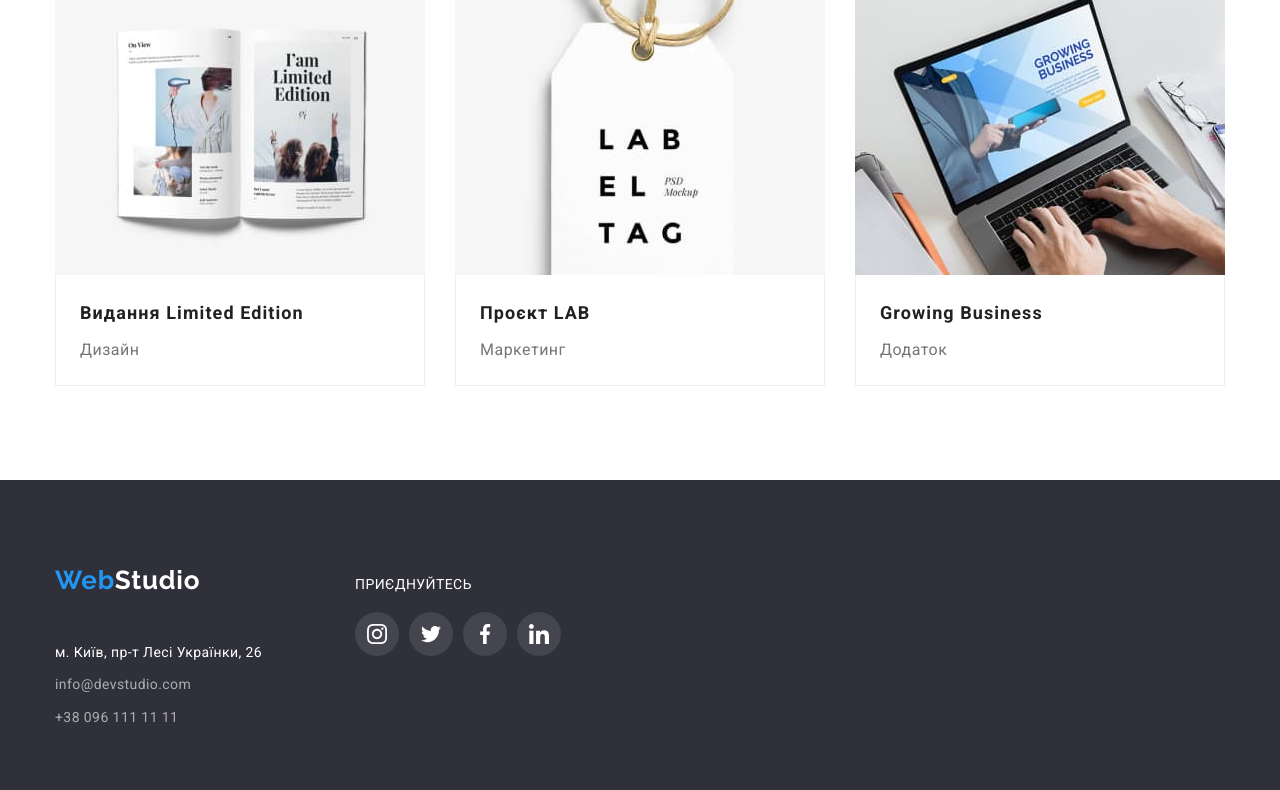
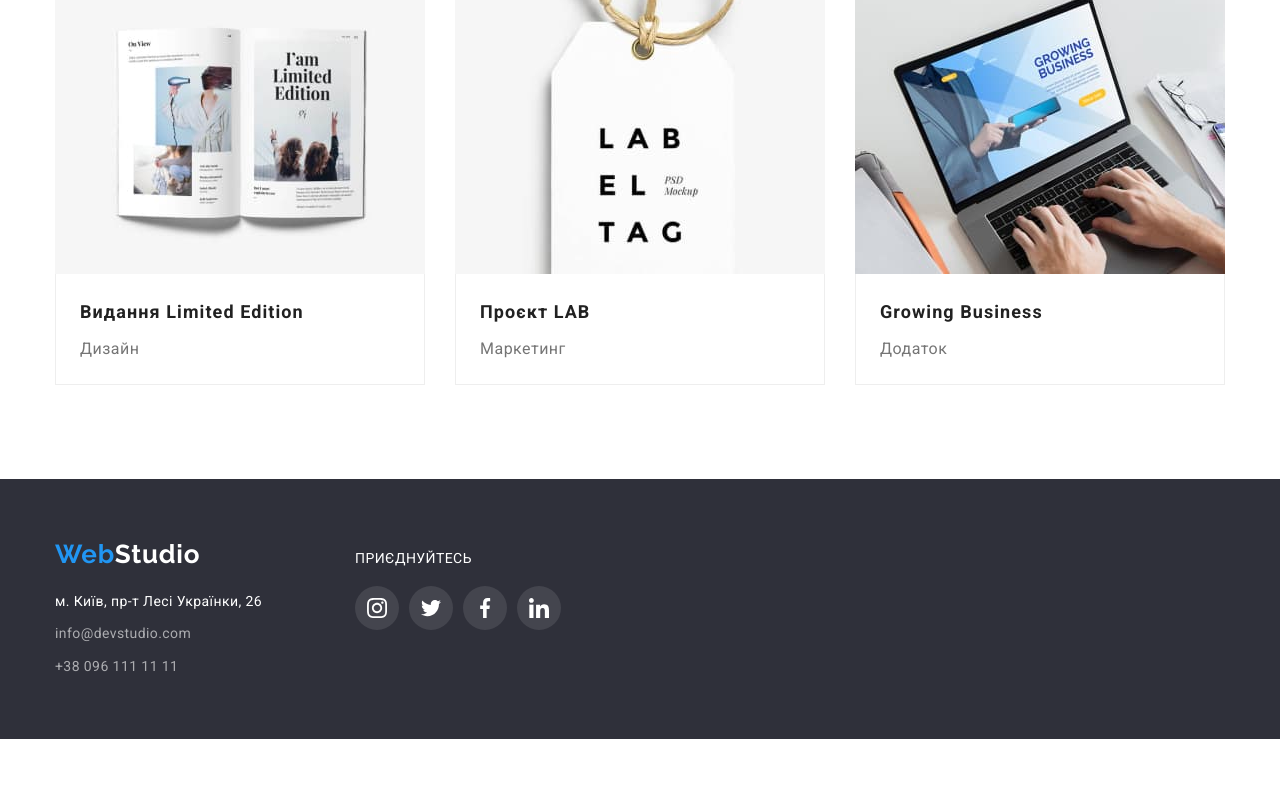
Before and after one commit to ChuikoIhor/goit-markup-hw-04, a plain HTML site: page portfolio.html in a window 1280 px wide. Shown: the part 1159-1949 px from the top of the page. After the commit the page ends 1898 px from the top, so only its background shows below. Drawn offline with nearby package versions, Linux system fonts and the light colour scheme.

Commit message:
Убрал паддинги логотипа + аутлайн карточек портфолио!

```diff
--- a/css/common.css
+++ b/css/common.css
@@ -57,8 +57,6 @@ a {
 .logo {
   display: inline-block;
   color: #000000;
-  padding-top: 25px;
-  padding-bottom: 25px;
 
   font-family: Raleway;
   font-size: 26px;
--- a/css/portfolio.css
+++ b/css/portfolio.css
@@ -64,6 +64,7 @@
 .portfolio-link:focus {
   box-shadow: 0px 1px 1px rgba(0, 0, 0, 0.12), 0px 4px 4px rgba(0, 0, 0, 0.06),
     1px 4px 6px rgba(0, 0, 0, 0.16);
+  outline: transparent;
 }
 
 .portfolio-title-text {
```
